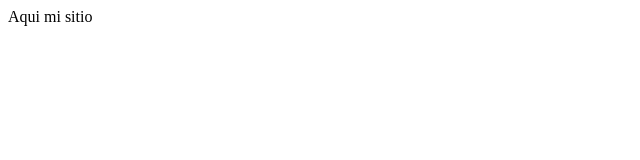
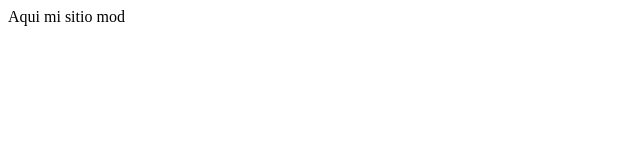
Before and after one commit to mdiazCity/clasePCA, a plain HTML site: page index.html in a window 1280 px wide. Shown: the full height of the page, 0-640 px from the left. Drawn offline with Linux system fonts and the light colour scheme.

Commit message:
Update index.html

```diff
--- a/index.html
+++ b/index.html
@@ -6,6 +6,6 @@
     <title>Document</title>
 </head>
 <body>
-    Aqui mi sitio
+    Aqui mi sitio mod
 </body>
 </html>
```
